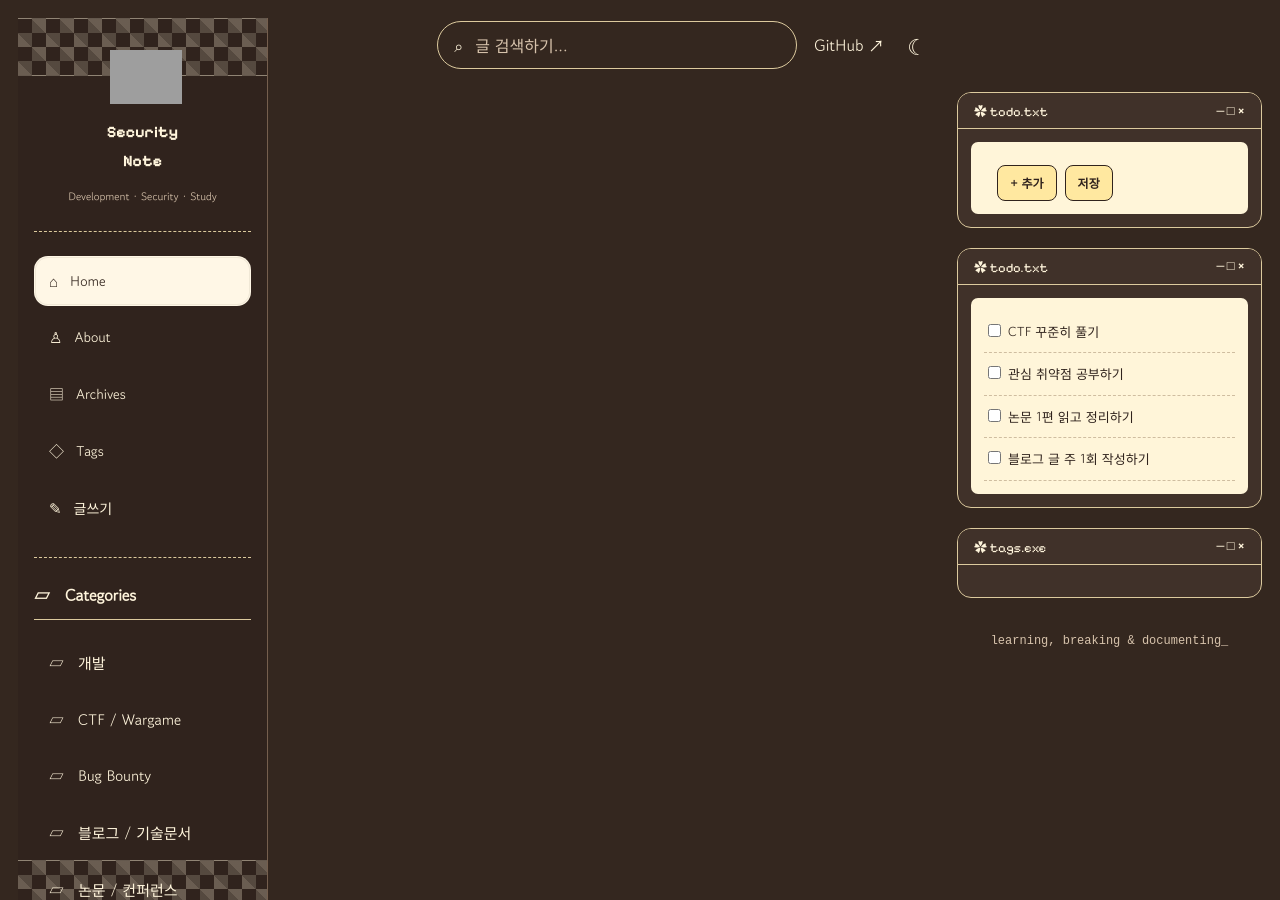
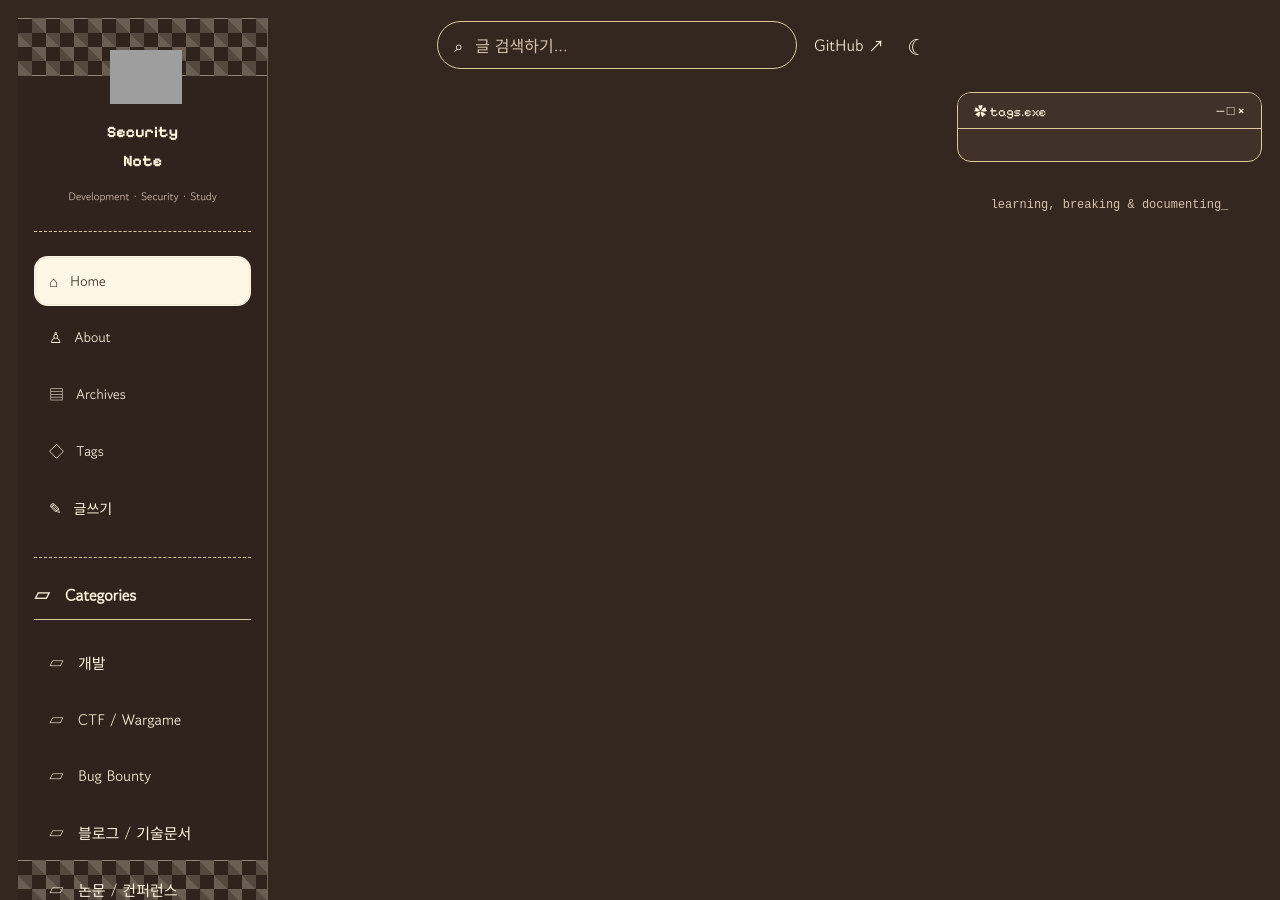
Before and after one commit to ooxxd/ooxxd.github.io, a Jekyll site: the page index.html, which Jekyll copies as it is, in a window 1280 px wide and 900 px high. Built offline with Jekyll 4.4.1, drawn with Linux system fonts in a browser that asks for light colours; grey boxes are pictures that could not be loaded.

Commit message:
Update index.html

```diff
--- a/index.html
+++ b/index.html
@@ -75,30 +75,6 @@
 
     <!-- 오른쪽 위젯 -->
     <aside class="widgets">
-      <section class="window">
-  <div class="window-bar">
-    <span>✿ todo.txt</span><span>─ □ ×</span>
-  </div>
-  <div class="todo-paper">
-    <div id="todo-list"></div>
-    <div class="todo-buttons">
-      <button id="add-todo-btn" class="mini-btn">+ 추가</button>
-      <button id="save-todo-btn" class="mini-btn">저장</button>
-    </div>
-  </div>
-</section>
-
-      <section class="window">
-        <div class="window-bar">
-          <span>✿ todo.txt</span><span>─ □ ×</span>
-        </div>
-        <div class="todo-paper" id="todo-list">
-          <label><input type="checkbox"> CTF 꾸준히 풀기</label>
-          <label><input type="checkbox"> 관심 취약점 공부하기</label>
-          <label><input type="checkbox"> 논문 1편 읽고 정리하기</label>
-          <label><input type="checkbox"> 블로그 글 주 1회 작성하기</label>
-        </div>
-      </section>
 
       <section class="window">
         <div class="window-bar">
```
